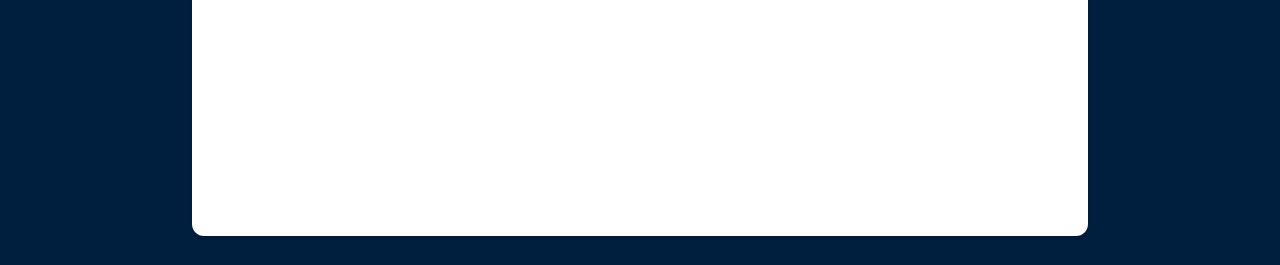
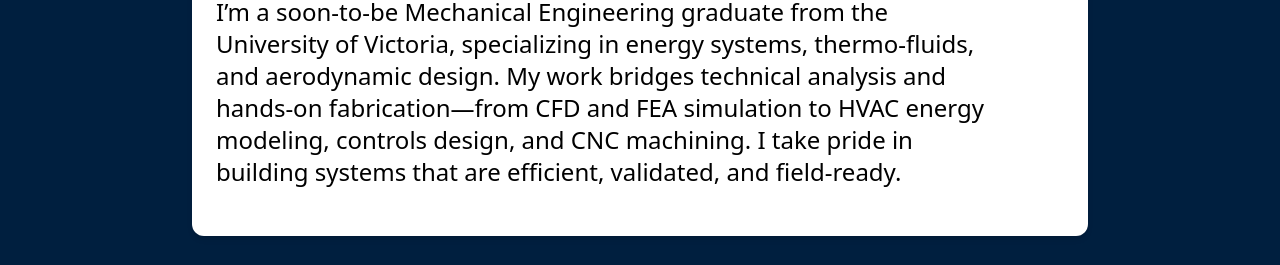
Before and after one commit to kathansanghvi/kathansanghvi.github.io, a plain HTML site: page index.html in a window 1280 px wide. Shown: the part 296-561 px from the top of the page. Drawn offline with nearby package versions, Linux system fonts and the light colour scheme.

Commit message:
Add files via upload

```diff
--- a/index.html
+++ b/index.html
@@ -3,23 +3,28 @@
 <html lang="en">
 <head>
 
+<style>
+  body, h1, h2, h3, h4, h5, h6, p, li, a, span, div {
+    color: #000000 !important;
+  }
+</style>
+
+
   <style>
     body {
       background-color: #001f3f !important; /* Navy blue */
-      color: #ffffff !important; /* White font */
+       /* White font */
     }
     .relative.bg-white\/80, .panel {
       background-color: rgba(255, 255, 255, 0.1) !important;
     }
     .modal-content {
       background-color: rgba(0, 31, 63, 0.9) !important;
-      color: #ffffff !important;
+
     }
-    h1, h2, h3, h4, h5, h6, p, li, a, span, div {
-      color: #ffffff !important;
-    }
+    h1, h2, h3, h4, h5, h6, p, li, a, span, div {  }
     a.btn-primary, button.btn-primary {
-      color: #ffffff !important;
+
       background-color: #00509e !important; /* Lighter navy accent */
     }
     a.btn-primary:hover, button.btn-primary:hover {
```
